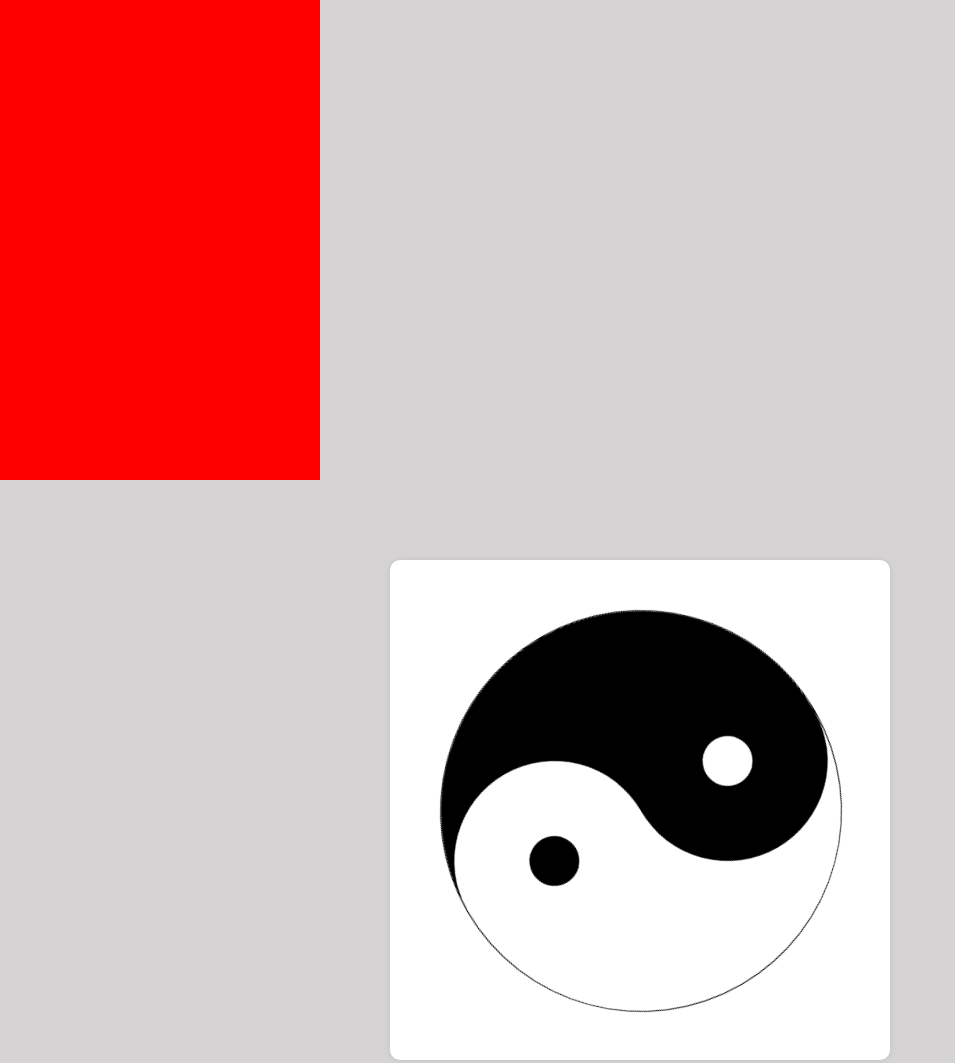
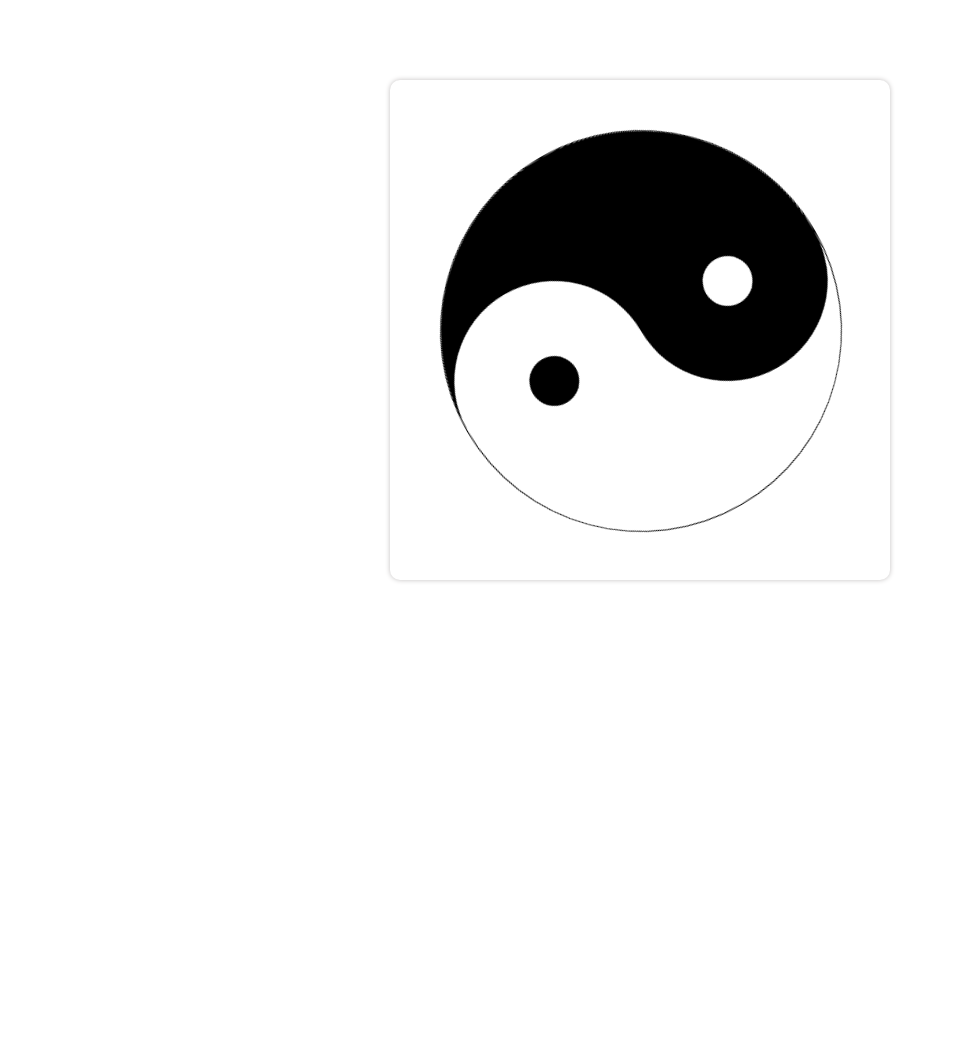
Before and after one commit to zyl274939543/myblog, a plain HTML site: page demo/taiji.html in a window 1280 px wide. Shown: the whole page, without its empty margins (0-955 px from the left). After the commit the page ends 800 px from the top, so only its background shows below. Drawn offline with Linux system fonts and the light colour scheme.

Commit message:
edit demo

```diff
--- a/demo/rolling-over.html
+++ b/demo/taiji.html
@@ -6,58 +6,6 @@
     <style>
     	body{margin: 0px;padding: 0px;width: 100%;}
     	/* entire container, keeps perspective */
-		.flip-container {
-			perspective: 1000;
-		}
-			/* flip the pane when hovered */
-			.flip-container:hover .flipper, .flip-container.hover .flipper {
-				transform: rotateY(180deg);
-			}
-
-		.flip-container, .front, .back {
-			width: 320px;
-			height: 480px;
-		}
-
-		/* flip speed goes here */
-		.flipper {
-			transition: 0.6s;
-			transform-style: preserve-3d;
-
-			position: relative;
-		}
-
-		/* hide back of pane during swap */
-		.front, .back {
-			backface-visibility: hidden;
-
-			position: absolute;
-			top: 0;
-			left: 0;
-		}
-
-		/* front pane, placed above back */
-		.front {
-			z-index: 2;
-		}
-
-		/* back, initially hidden pane */
-		.back {
-			transform: rotateY(180deg);
-		}
-		.flip-container:hover .flipper, .flip-container.hover .flipper, .flip-container.flip .flipper {
-			transform: rotateY(180deg);
-		}
-
-
-		* {
-              padding: 0;
-             margin: 0;
-          }
-
-          body {
-              background-color: #d5d3d4;
-         }
 
          .container {
              width: 500px;
@@ -109,16 +57,6 @@
     </script>
 </head>
 <body>
-	<div class="flip-container" ontouchstart="this.classList.toggle('hover');">
-		<div class="flipper">
-			<div class="front" style="background-color: green;">
-				<!-- 前面内容 -->
-			</div>
-			<div class="back" style="background-color: red;">
-				<!-- 背面内容 -->
-			</div>
-		</div>
-	</div>
 	<div class="container">
        <canvas id="myCanvas" width="400" height="400" ></canvas>
    </div>
```
